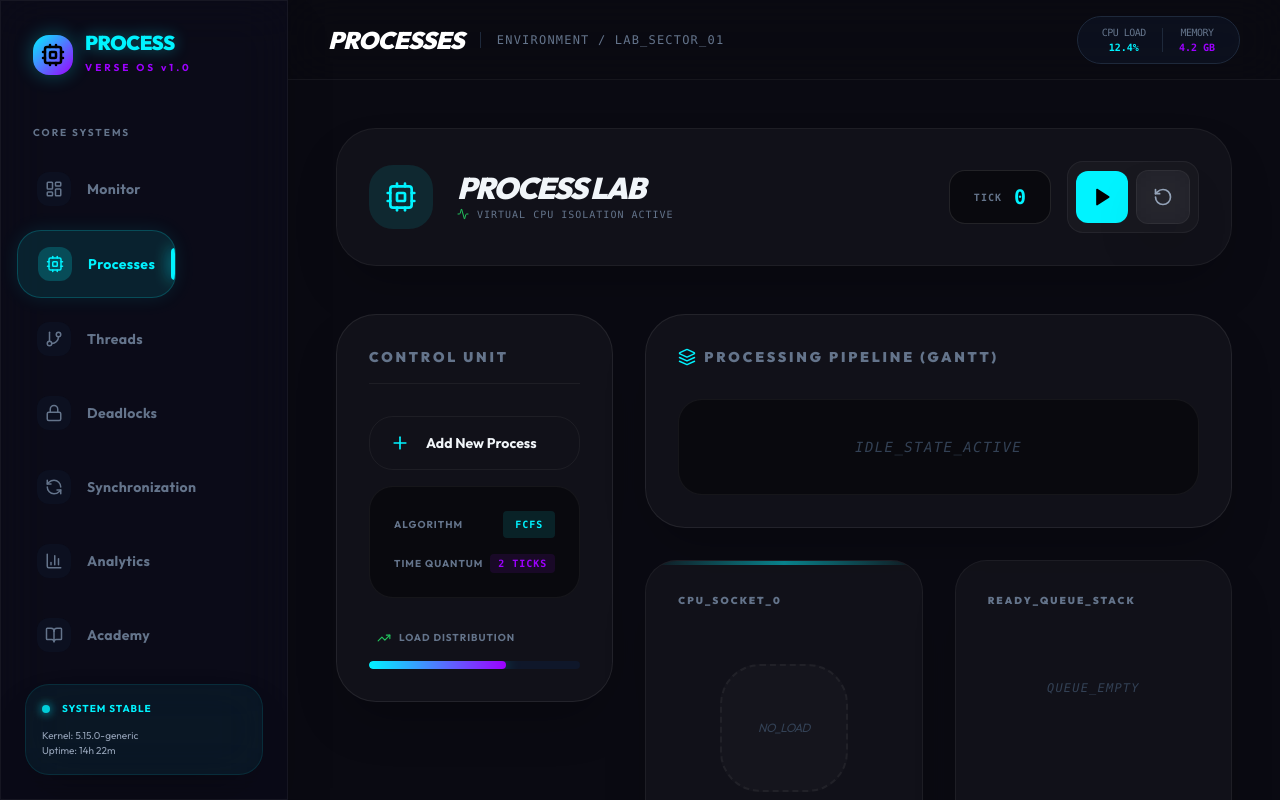
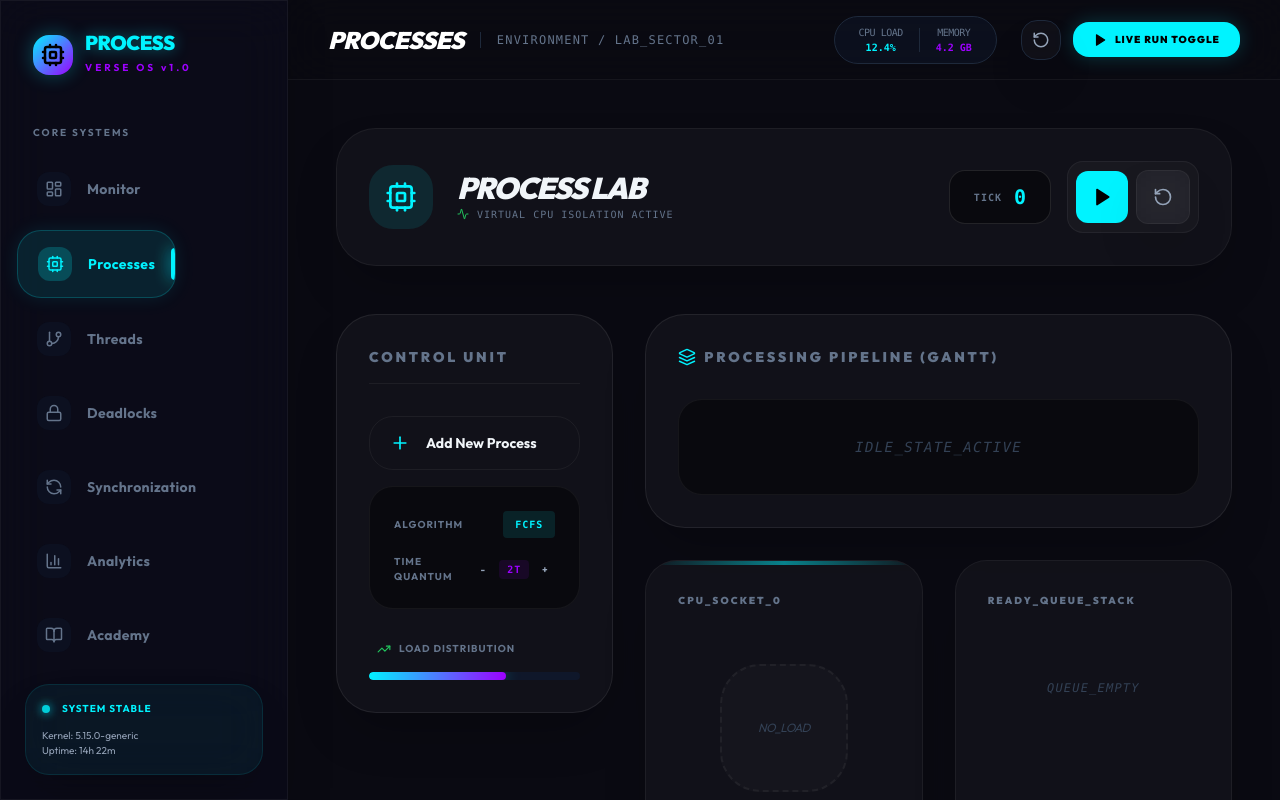
Before and after one commit to Nishitiyer/process-verse, a React (Vite) app: page / in a window 1280 px wide. Both pictures are taken after a click on the button "Processes". Built offline with nearby package versions, Linux system fonts and the light colour scheme.

Commit message:
feat(simulator): add customizable process inputs and restore global play controls

```diff
--- a/src/App.tsx
+++ b/src/App.tsx
@@ -7,7 +7,9 @@ import {
   Lock,
   RefreshCcw,
   BarChart3,
-  BookOpen
+  BookOpen,
+  Play,
+  RotateCcw
 } from 'lucide-react'
 
 import { Dashboard } from './sections/Dashboard'
@@ -113,6 +115,22 @@ function App() {
                 <span className="text-secondary font-bold">4.2 GB</span>
               </div>
             </div>
+
+            <div className="flex items-center gap-3">
+              <button
+                onClick={() => window.dispatchEvent(new CustomEvent('GLOBAL_RESET'))}
+                className="w-10 h-10 rounded-2xl glass flex items-center justify-center text-slate-400 hover:text-white hover:bg-white/10 transition-all border-slate-800"
+              >
+                <RotateCcw size={18} />
+              </button>
+              <button
+                onClick={() => window.dispatchEvent(new CustomEvent('GLOBAL_PLAY_TOGGLE'))}
+                className="px-5 py-2.5 rounded-2xl bg-primary text-black font-black text-[10px] uppercase tracking-widest shadow-[0_0_20px_rgba(0,243,255,0.2)] hover:shadow-[0_0_30px_rgba(0,243,255,0.4)] transition-all flex items-center gap-2 active:scale-95"
+              >
+                <Play size={14} fill="currentColor" />
+                Live Run Toggle
+              </button>
+            </div>
           </div>
         </header>
 
--- a/src/sections/DeadlockSimulator.tsx
+++ b/src/sections/DeadlockSimulator.tsx
@@ -1,4 +1,4 @@
-import { useState, Fragment } from 'react'
+import { useState, Fragment, useEffect } from 'react'
 import { motion, AnimatePresence } from 'framer-motion'
 import {
   RefreshCcw,
@@ -35,6 +35,17 @@ export const DeadlockSimulator = () => {
 
   const [safeState, setSafeState] = useState<{ safe: boolean, sequence: number[] } | null>(null)
   const [isSimulating, setIsSimulating] = useState(false)
+
+  useEffect(() => {
+    const handlePlay = () => setIsSimulating(r => !r)
+    const handleReset = () => resetBanker()
+    window.addEventListener('GLOBAL_PLAY_TOGGLE', handlePlay)
+    window.addEventListener('GLOBAL_RESET', handleReset)
+    return () => {
+      window.removeEventListener('GLOBAL_PLAY_TOGGLE', handlePlay)
+      window.removeEventListener('GLOBAL_RESET', handleReset)
+    }
+  }, [])
 
   const runBanker = () => {
     const available = resources.map(r => r.available)
--- a/src/sections/ProcessManagement.tsx
+++ b/src/sections/ProcessManagement.tsx
@@ -23,7 +23,7 @@ export const ProcessManagement = () => {
   const [readyQueue, setReadyQueue] = useState<Process[]>([])
   const [ganttData, setGanttData] = useState<{pid: number, start: number, end: number, color: string}[]>([])
   const [algorithm, setAlgorithm] = useState<'FCFS'|'SJF'|'Priority'|'RR'>('FCFS')
-  const [quantum] = useState(2)
+  const [quantum, setQuantum] = useState(2)
   const [timeStep] = useState(500) // ms per tick
 
   const [isRunning, setIsRunning] = useState(false)
@@ -100,21 +100,41 @@ export const ProcessManagement = () => {
     setGanttData(updatedGantt)
   }
 
-  const addNewProcess = () => {
+  // Form State
+  const [showAddForm, setShowAddForm] = useState(false)
+  const [newBurst, setNewBurst] = useState(4)
+  const [newPriority, setNewPriority] = useState(1)
+
+  useEffect(() => {
+    const handlePlay = () => setIsRunning(r => !r)
+    const handleReset = () => resetSim()
+    window.addEventListener('GLOBAL_PLAY_TOGGLE', handlePlay)
+    window.addEventListener('GLOBAL_RESET', handleReset)
+    return () => {
+      window.removeEventListener('GLOBAL_PLAY_TOGGLE', handlePlay)
+      window.removeEventListener('GLOBAL_RESET', handleReset)
+    }
+  }, [])
+
+  const submitNewProcess = () => {
     const newId = processes.length + 1
     const p: Process = {
       id: newId,
       name: `Task-${newId}`,
-      arrivalTime: Math.max(0, currentTime + Math.floor(Math.random() * 3)),
-      burstTime: Math.floor(Math.random() * 5) + 2,
-      remainingTime: 0,
-      priority: Math.floor(Math.random() * 3),
+      arrivalTime: Math.max(0, currentTime), // enters at current tick
+      burstTime: newBurst,
+      remainingTime: newBurst,
+      priority: newPriority,
       state: 'new',
       color: ['#00f3ff', '#9d00ff', '#ff004c', '#00ff8a', '#ff8a00'][newId % 5],
       waitingTime: 0, turnaroundTime: 0
     }
-    p.remainingTime = p.burstTime
     setProcesses([...processes, p])
+    setShowAddForm(false)
+
+    // Reset form
+    setNewBurst(4)
+    setNewPriority(1)
   }
 
   const cycleAlgorithm = () => {
@@ -181,10 +201,37 @@ export const ProcessManagement = () => {
               <h3 className="text-sm font-black uppercase tracking-[0.2em] text-slate-500 border-b border-white/5 pb-4">Control Unit</h3>
 
               <div className="space-y-4">
-                 <button onClick={addNewProcess} className="w-full sidebar-item border border-white/5 hover:border-primary/30 group">
-                    <Plus size={20} className="text-primary" />
-                    <span className="font-bold text-sm">Add New Process</span>
-                 </button>
+                 {!showAddForm ? (
+                   <button onClick={() => setShowAddForm(true)} className="w-full sidebar-item border border-white/5 hover:border-primary/30 group">
+                      <Plus size={20} className="text-primary" />
+                      <span className="font-bold text-sm">Add New Process</span>
+                   </button>
+                 ) : (
+                   <div className="p-6 rounded-3xl bg-white/[0.02] border border-primary/20 space-y-4 shadow-[0_0_20px_rgba(0,243,255,0.05)]">
+                      <div className="flex items-center justify-between">
+                         <span className="text-[10px] uppercase font-bold text-slate-400">Burst Time (T)</span>
+                         <div className="flex items-center gap-3">
+                           <button onClick={() => setNewBurst(Math.max(1, newBurst - 1))} className="w-6 h-6 rounded bg-white/5 hover:bg-white/10 flex items-center justify-center font-bold text-slate-300">-</button>
+                           <span className="font-mono text-primary font-bold w-4 text-center">{newBurst}</span>
+                           <button onClick={() => setNewBurst(newBurst + 1)} className="w-6 h-6 rounded bg-white/5 hover:bg-white/10 flex items-center justify-center font-bold text-slate-300">+</button>
+                         </div>
+                      </div>
+                      {algorithm === 'Priority' && (
+                        <div className="flex items-center justify-between">
+                           <span className="text-[10px] uppercase font-bold text-slate-400">Priority (0=High)</span>
+                           <div className="flex items-center gap-3">
+                             <button onClick={() => setNewPriority(Math.max(0, newPriority - 1))} className="w-6 h-6 rounded bg-white/5 hover:bg-white/10 flex items-center justify-center font-bold text-slate-300">-</button>
+                             <span className="font-mono text-accent font-bold w-4 text-center">{newPriority}</span>
+                             <button onClick={() => setNewPriority(newPriority + 1)} className="w-6 h-6 rounded bg-white/5 hover:bg-white/10 flex items-center justify-center font-bold text-slate-300">+</button>
+                           </div>
+                        </div>
+                      )}
+                      <div className="flex gap-2 pt-2">
+                         <button onClick={() => setShowAddForm(false)} className="flex-1 py-2 rounded-xl border border-white/10 text-xs font-bold text-slate-400 hover:text-white hover:bg-white/5">Cancel</button>
+                         <button onClick={submitNewProcess} className="flex-1 py-2 rounded-xl bg-primary text-black text-xs font-black uppercase tracking-widest hover:shadow-[0_0_15px_rgba(0,243,255,0.4)]">Deploy</button>
+                      </div>
+                   </div>
+                 )}
 
                  <div className="p-6 rounded-3xl bg-black/40 border border-white/5 space-y-4">
                     <div className="flex justify-between items-center text-[10px] uppercase font-bold text-slate-500 tracking-widest">
@@ -195,7 +242,11 @@ export const ProcessManagement = () => {
                     </div>
                     <div className="flex justify-between items-center text-[10px] uppercase font-bold text-slate-500 tracking-widest">
                        <span>Time Quantum</span>
-                       <span className="text-secondary font-mono bg-secondary/10 px-2 py-0.5 rounded">{quantum} ticks</span>
+                       <div className="flex items-center gap-1.5">
+                         <button onClick={() => setQuantum(Math.max(1, quantum - 1))} className="w-5 h-5 rounded hover:bg-white/10 flex items-center justify-center text-slate-400 font-bold">-</button>
+                         <span className="text-secondary font-mono bg-secondary/10 px-2 py-0.5 rounded">{quantum}T</span>
+                         <button onClick={() => setQuantum(quantum + 1)} className="w-5 h-5 rounded hover:bg-white/10 flex items-center justify-center text-slate-400 font-bold">+</button>
+                       </div>
                     </div>
                  </div>
               </div>
--- a/src/sections/SynchronizationLab.tsx
+++ b/src/sections/SynchronizationLab.tsx
@@ -38,6 +38,17 @@ export const SynchronizationLab = () => {
   const [forks, setForks] = useState<boolean[]>([true, true, true, true, true]) // true = available
   const [isRunning, setIsRunning] = useState(false)
   const timerRef = useRef<any>(null)
+
+  useEffect(() => {
+    const handlePlay = () => setIsRunning(r => !r)
+    const handleReset = () => resetSync()
+    window.addEventListener('GLOBAL_PLAY_TOGGLE', handlePlay)
+    window.addEventListener('GLOBAL_RESET', handleReset)
+    return () => {
+      window.removeEventListener('GLOBAL_PLAY_TOGGLE', handlePlay)
+      window.removeEventListener('GLOBAL_RESET', handleReset)
+    }
+  }, [])
 
   useEffect(() => {
     if (isRunning) {
--- a/src/sections/ThreadManagement.tsx
+++ b/src/sections/ThreadManagement.tsx
@@ -57,7 +57,18 @@ export const ThreadManagement = () => {
       setCpuUsage(0)
     }
     return () => clearInterval(timerRef.current)
-  }, [isRunning])
+  }, [isRunning, threads])
+
+  useEffect(() => {
+    const handlePlay = () => setIsRunning(r => !r)
+    const handleReset = () => resetThreads()
+    window.addEventListener('GLOBAL_PLAY_TOGGLE', handlePlay)
+    window.addEventListener('GLOBAL_RESET', handleReset)
+    return () => {
+      window.removeEventListener('GLOBAL_PLAY_TOGGLE', handlePlay)
+      window.removeEventListener('GLOBAL_RESET', handleReset)
+    }
+  }, [])
 
   const addThread = () => {
     const newId = threads.length + 1
```
Also changed, not shown: 1 other file (tests, documents, lock files or other folders).
